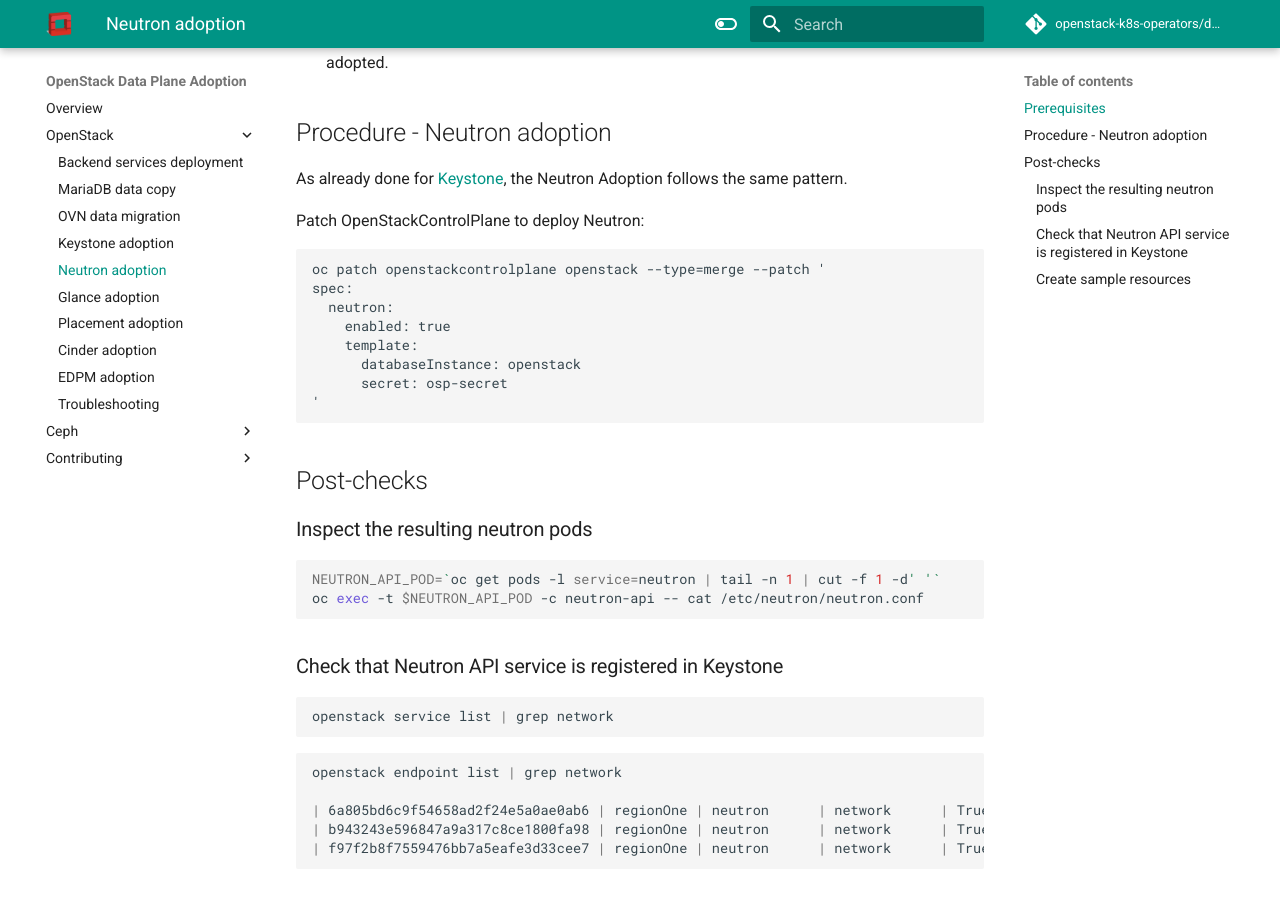
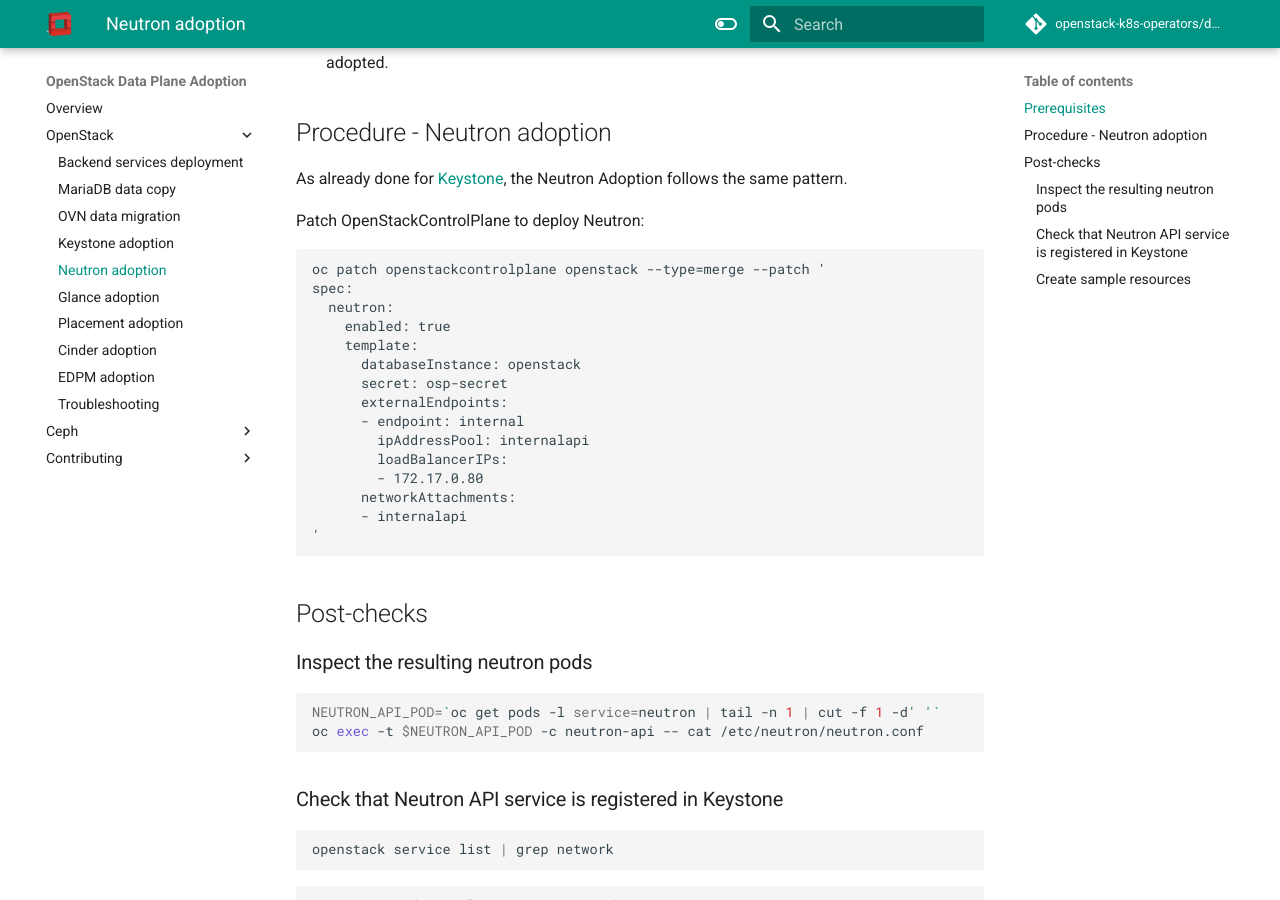
Before and after one commit to openstack-k8s-operators/data-plane-adoption, an MkDocs documentation site: the page built from docs/openstack/neutron_adoption.md, in a window 1280 px wide and 900 px high, scrolled down 533 px. Built offline with MkDocs 1.6.1 and Material for MkDocs 9.7.7, drawn with Linux system fonts in a browser that asks for light colours; comment, search, counter and statistics services are not loaded; the version menu is left out.

Commit message:
[Neutron] Add missing network isolation parameters
This would be useful when accessing the adopted neutron
service from the EDPM Nodes.

Closes https://github.com/openstack-k8s-operators/data-plane-adoption/issues/118

````diff
--- a/docs/openstack/neutron_adoption.md
+++ b/docs/openstack/neutron_adoption.md
@@ -33,6 +33,13 @@
     template:
       databaseInstance: openstack
       secret: osp-secret
+      externalEndpoints:
+      - endpoint: internal
+        ipAddressPool: internalapi
+        loadBalancerIPs:
+        - 172.17.0.80
+      networkAttachments:
+      - internalapi
 '
 ```
 
````
Also changed, not shown: 1 other file.
